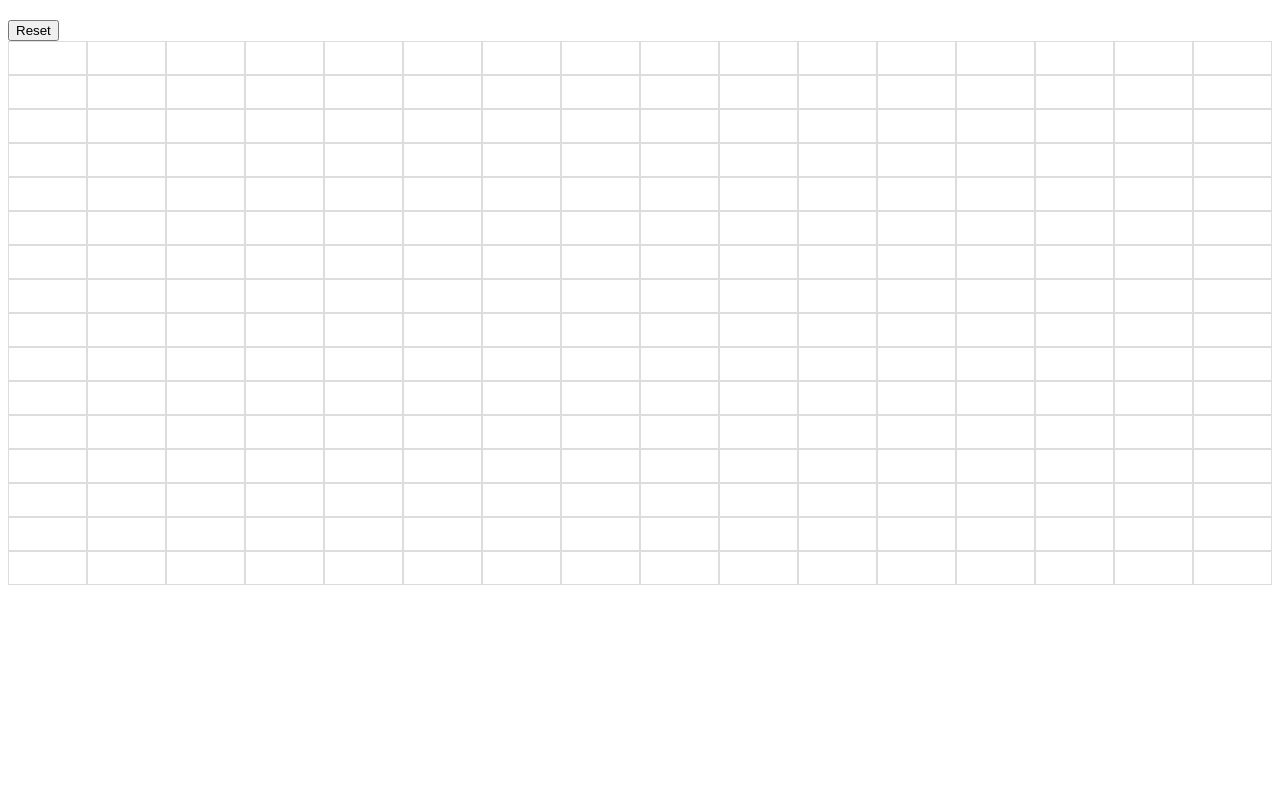
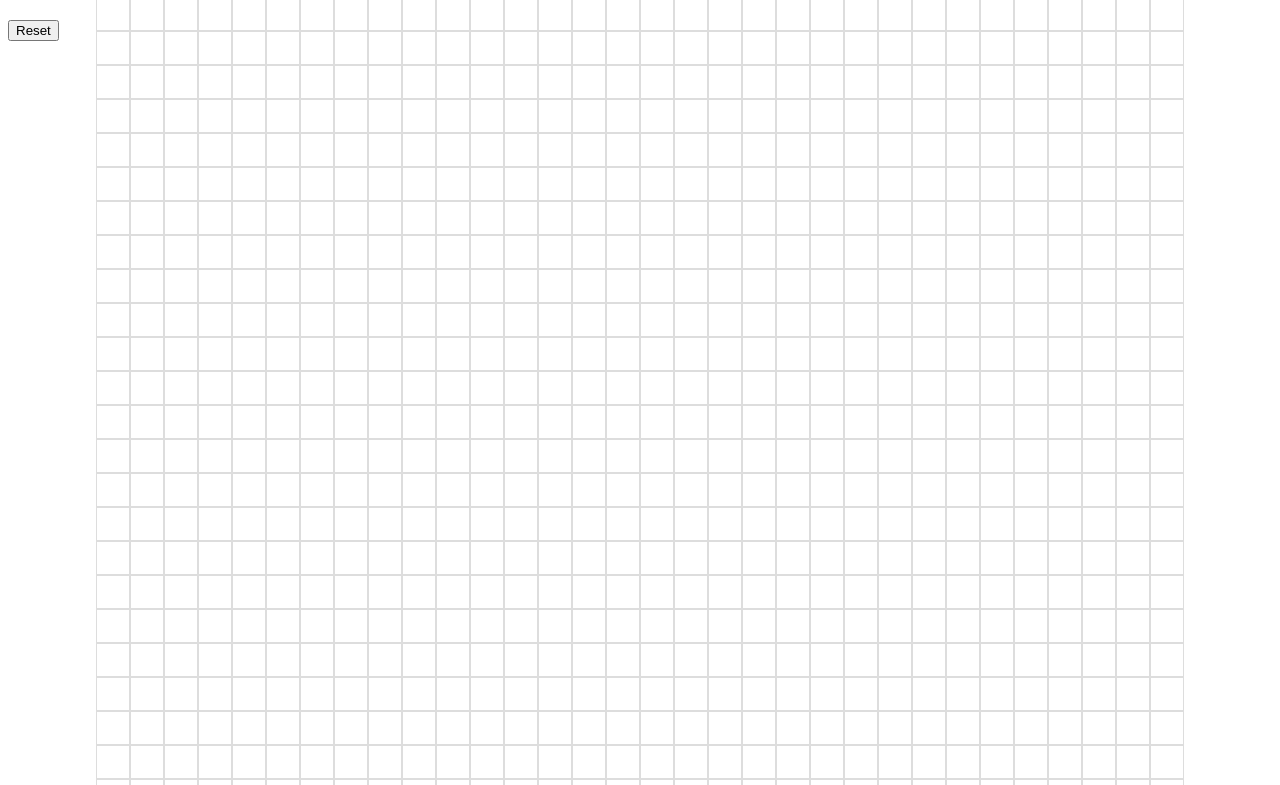
Before and after one commit to KonceptD/Odin-Project-Etch-a-Sketch, a plain HTML site: page index.html in a window 1280 px wide. Shown: the part 78-863 px from the top of the page. Before the commit the page ends 800 px from the top, so only its background shows below. Drawn offline with Linux system fonts and the light colour scheme.

Commit message:
HTML: wrapped grid div in a parent div, CSS: centered main grid after a ton of trial and error, JS: redid functionality for reset button and grid control

```diff
--- a/index.html
+++ b/index.html
@@ -11,9 +11,14 @@
 <body>
     <h1>Etch-A-Sketch</h1>
     <br>
-    <button id="reset">Reset</button>
-    <div id="container">
+    <div class="buttons">
+        <button id="reset">Reset</button>
 
+    </div>
+    <div class="container-wrapper">
+        <div id="container">
+
+        </div>
     </div>
 </body>
 </html>
--- a/script.js
+++ b/script.js
@@ -1,6 +1,6 @@
 // * TODO: 16x16 square divs using JS
 // * TODO: Append them to a parent container
-// TODO: Convert divs to a grid
+// * TODO: Convert divs to a grid
 // * TODO: Hover effect of a color change when the mouse passes through
 // TODO: Button on top to prompt user for no. of squares - max 100 (must replace the old grid)
 
@@ -21,7 +21,7 @@ function makeRows(rows, cols) {
         container.appendChild(cell).className = "grid-item"
     };
 };
-makeRows (16, 16);
+makeRows (32, 32);
 
 // Adds the reset button, and event listener for it
 const reset = document.querySelector('#reset')
@@ -29,6 +29,6 @@ function resetButton(rows, cols) {
     while (container.firstChild) {
         container.removeChild(container.lastChild);
     }
-    makeRows(16,16);
+    makeRows(32,32);
 }
 reset.addEventListener('click', resetButton)
--- a/style.css
+++ b/style.css
@@ -2,10 +2,20 @@
     --grid-cols: 1;
     --grid-rows: 1;
   }
+.container-wrapper {
+    display: flex;
+    justify-content: center;
+    align-items: center;
+    width: 660px;
+    height: 660px;
+    border-radius: 4px;
+    margin-left: auto;
+    margin-right: auto;
+}
 
   #container {
     display: grid;
-    gap: 0em;
+    grid-gap: 0em;
     grid-template-rows: repeat(var(--grid-rows), 1fr);
     grid-template-columns: repeat(var(--grid-cols), 1fr);
   }
```
